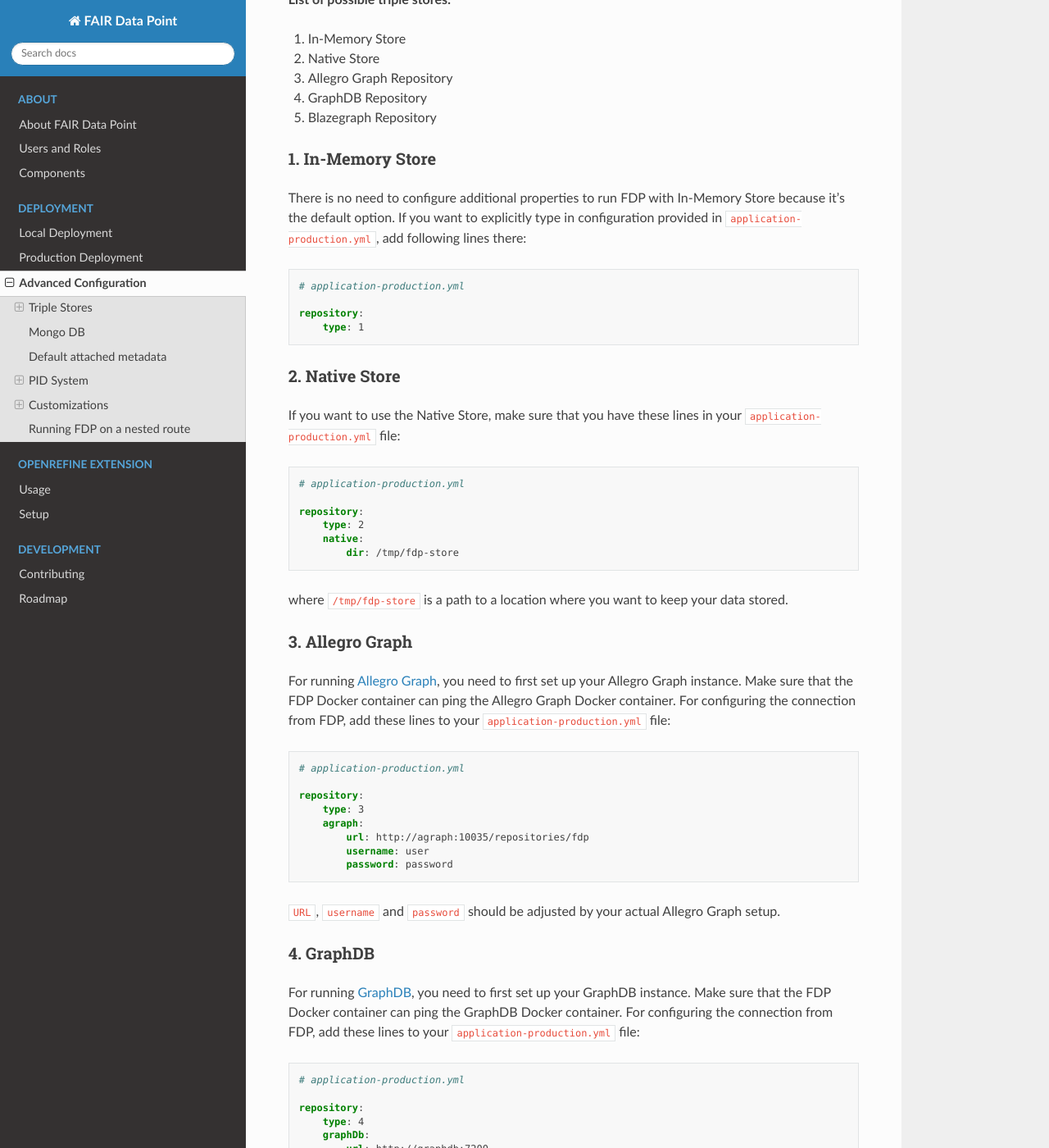
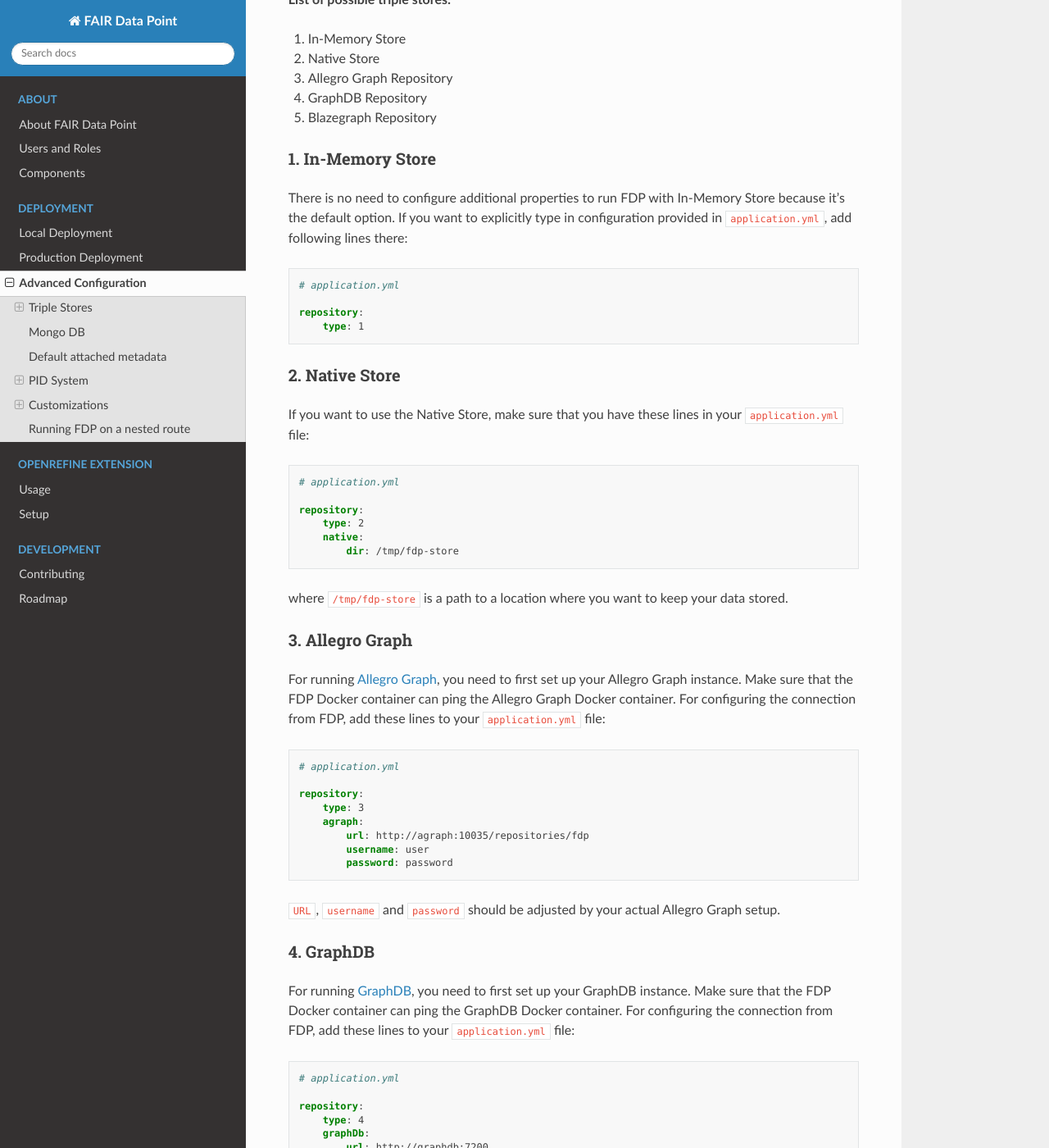
Before and after one commit to FAIRDataTeam/FAIRDataPoint-Docs, a Sphinx documentation site: the page built from docs/deployment/advanced-configuration.rst, in a window 1280 px wide and 1400 px high, scrolled down 300 px. Shown: the whole window at 82% size. Built offline with Sphinx 7.4.7 and the Read the Docs theme 2.0.0, drawn with Linux system fonts in a browser that asks for light colours; some of the changed text lies outside the part shown.

Commit message:
Rename application-production.yml to application.yml

```diff
--- a/docs/deployment/advanced-configuration.rst
+++ b/docs/deployment/advanced-configuration.rst
@@ -18,11 +18,11 @@ FDP uses InMemory triple store by default. In the Deployment example, there is a
 1. In-Memory Store
 ------------------
 
-There is no need to configure additional properties to run FDP with In-Memory Store because it's the default option. If you want to explicitly type in configuration provided in ``application-production.yml``, add following lines there:
+There is no need to configure additional properties to run FDP with In-Memory Store because it's the default option. If you want to explicitly type in configuration provided in ``application.yml``, add following lines there:
 
 .. code:: yaml
 
-    # application-production.yml
+    # application.yml
 
     repository:
         type: 1
@@ -30,11 +30,11 @@ There is no need to configure additional properties to run FDP with In-Memory St
 2. Native Store
 ---------------
 
-If you want to use the Native Store, make sure that you have these lines in your ``application-production.yml`` file:
+If you want to use the Native Store, make sure that you have these lines in your ``application.yml`` file:
 
 .. code:: yaml
 
-    # application-production.yml
+    # application.yml
 
     repository:
         type: 2
@@ -46,11 +46,11 @@ where ``/tmp/fdp-store`` is a path to a location where you want to keep your dat
 3. Allegro Graph
 ----------------
 
-For running `Allegro Graph <https://franz.com/agraph/allegrograph/>`_, you need to first set up your Allegro Graph instance. Make sure that the FDP Docker container can ping the Allegro Graph Docker container. For configuring the connection from FDP, add these lines to your ``application-production.yml`` file:
+For running `Allegro Graph <https://franz.com/agraph/allegrograph/>`_, you need to first set up your Allegro Graph instance. Make sure that the FDP Docker container can ping the Allegro Graph Docker container. For configuring the connection from FDP, add these lines to your ``application.yml`` file:
 
 .. code:: yaml
 
-    # application-production.yml
+    # application.yml
 
     repository:
         type: 3
@@ -65,11 +65,11 @@ For running `Allegro Graph <https://franz.com/agraph/allegrograph/>`_, you need
 4. GraphDB
 ----------
 
-For running `GraphDB <http://graphdb.ontotext.com>`_, you need to first set up your GraphDB instance. Make sure that the FDP Docker container can ping the GraphDB Docker container. For configuring the connection from FDP, add these lines to your ``application-production.yml`` file:
+For running `GraphDB <http://graphdb.ontotext.com>`_, you need to first set up your GraphDB instance. Make sure that the FDP Docker container can ping the GraphDB Docker container. For configuring the connection from FDP, add these lines to your ``application.yml`` file:
 
 .. code:: yaml
 
-    # application-production.yml
+    # application.yml
 
     repository:
         type: 4
@@ -84,11 +84,11 @@ For running `GraphDB <http://graphdb.ontotext.com>`_, you need to first set up y
 5. Blazegraph
 -------------
 
-For running `Blazegraph <https://blazegraph.com/>`_, you need to first set up your Blazegraph instance. Make sure that the FDP Docker container can ping the Blazegraph Docker container. For configuring the connection from FDP, add these lines to your ``application-production.yml`` file:
+For running `Blazegraph <https://blazegraph.com/>`_, you need to first set up your Blazegraph instance. Make sure that the FDP Docker container can ping the Blazegraph Docker container. For configuring the connection from FDP, add these lines to your ``application.yml`` file:
 
 .. code:: yaml
 
-    # application-production.yml
+    # application.yml
 
     repository:
         type: 5
@@ -102,11 +102,11 @@ For running `Blazegraph <https://blazegraph.com/>`_, you need to first set up yo
 
 Mongo DB
 ========
-We store users, permissions, etc. in the `MongoDB database <https://www.mongodb.com/>`_. The default connection string is ``mongodb://mongo:27017/fdp``. If you want to modify it, add these lines to your ``application-production.yml`` file:
+We store users, permissions, etc. in the `MongoDB database <https://www.mongodb.com/>`_. The default connection string is ``mongodb://mongo:27017/fdp``. If you want to modify it, add these lines to your ``application.yml`` file:
 
 .. code:: yaml
 
-    # application-production.yml
+    # application.yml
 
     spring:
         data:
@@ -117,11 +117,11 @@ The ``uri`` should be adjusted by your actual MongoDB setup.
 
 Default attached metadata
 =========================
-There are several default values that are attached to each created metadata. If you want to modify it, add the lines below to your ``application-production.yml`` file. The default values are listed below, too:
+There are several default values that are attached to each created metadata. If you want to modify it, add the lines below to your ``application.yml`` file. The default values are listed below, too:
 
 .. code:: yaml
 
-    # application-production.yml
+    # application.yml
 
     metadataProperties:
         rootSpecs: https://www.purl.org/fairtools/fdp/schema/0.1/fdpMetadata
@@ -143,22 +143,22 @@ There are 2 basic PID systems - default PID system and ``purl.org`` PID system.
 
 1. Default PID System
 ---------------------
-You don't have to configure anything special to use the Default PID System. However, if you want to have an explicit usage in configuration, add following lines to your ``application-production.yml`` file:
+You don't have to configure anything special to use the Default PID System. However, if you want to have an explicit usage in configuration, add following lines to your ``application.yml`` file:
 
 .. code:: yaml
 
-    # application-production.yml
+    # application.yml
 
     pidSystem:
         type: 1
 
 2. `Purl.org` PID System
 ------------------------
-If you want to use `Purl.org` PID System, you have to configure it in ``application-production.yml`` file - add the following lines below and adjust the ``baseUrl``.
+If you want to use `Purl.org` PID System, you have to configure it in ``application.yml`` file - add the following lines below and adjust the ``baseUrl``.
 
 .. code:: yaml
 
-    # application-production.yml
+    # application.yml
 
     pidSystem:
         type: 2
--- a/docs/deployment/production-deployment.rst
+++ b/docs/deployment/production-deployment.rst
@@ -102,7 +102,7 @@ We have certificates generated and configuration for proxy ready. Now we need to
         fdp:
             image: fairdata/fairdatapoint:1.0.0
             volumes:
-                - ./application-production.yml:/fdp/application-production.yml:ro
+                - ./application.yml:/fdp/application.yml:ro
                 - ./rdfdata:/rdfdata
 
         fdp-client:
```
Also changed, not shown: docs/deployment/local-deployment.rst (+4 -4 lines).
